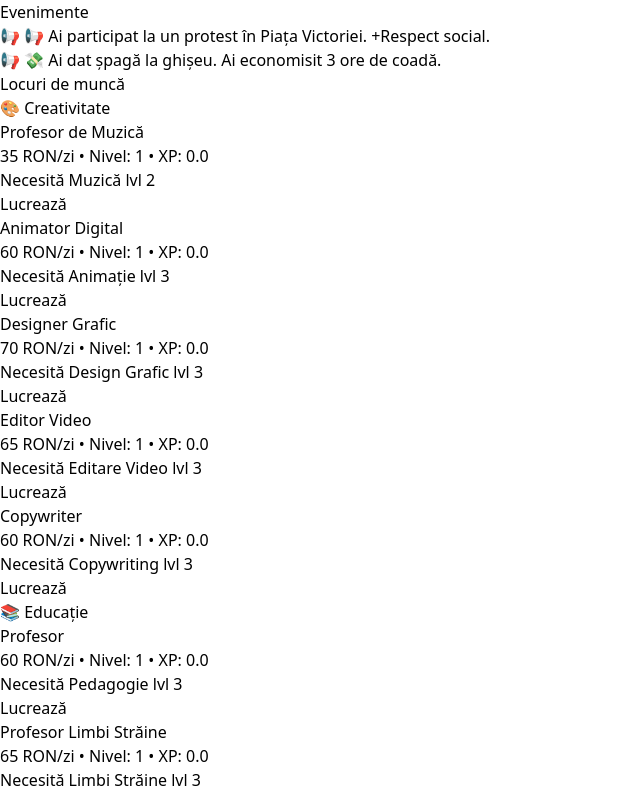
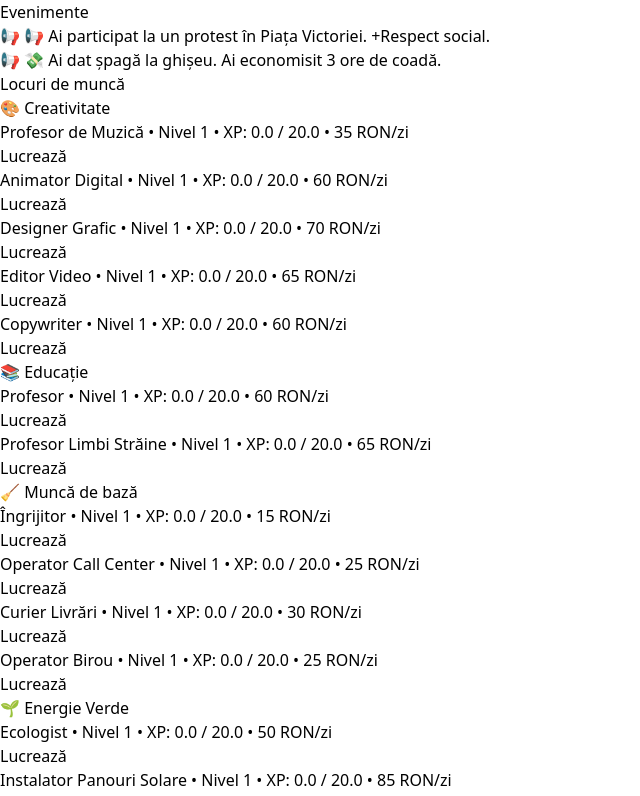
Before and after one commit to ovidiua2003/RomanianLife, a React (Vite) app: page / in a window 1280 px wide. Shown: the part 1584-2380 px from the top of the page, without its empty margins (0-640 px from the left). Built offline with nearby package versions, Linux system fonts and the light colour scheme; the HTML template or start-up script is replaced by a standard one.

Commit message:
style and progression changes

```diff
--- a/src/components/JobList.tsx
+++ b/src/components/JobList.tsx
@@ -1,6 +1,7 @@
 import React from 'react'
 import { useGameStore } from '../store/useGameStore'
 import { categoryMeta } from '../data/categories'
+import { getLevelFromXP, getXPForLevel } from '../util/xp'
 
 const JobList: React.FC = () => {
   const jobs = useGameStore(state => state.jobs)
@@ -21,38 +22,42 @@ const JobList: React.FC = () => {
           <h3 className="text-md font-bold mb-1">
             {categoryMeta[category]?.icon || '💼'} {categoryMeta[category]?.label || category}
           </h3>
-          <ul className="text-sm space-y-2">
+          <ul className="text-sm space-y-1">
             {jobs.map(job => {
-              const jobProgress = (job.xp % 10) * 10
+              const level = getLevelFromXP(job.xp)
+              const currentLevelXP = getXPForLevel(level)
+              const nextLevelXP = getXPForLevel(level + 1)
+              const progress = ((job.xp - currentLevelXP) / (nextLevelXP - currentLevelXP)) * 100
 
               return (
-                <li key={job.id} className={`p-2 rounded ${!job.isUnlocked ? 'opacity-50' : ''}`}>
-                  <div className="flex justify-between items-center">
-                    <div>
-                      <p className="font-medium">{job.name}</p>
-                      <p className="text-xs text-gray-500">
-                        {job.income.toFixed(0)} RON/zi • Nivel: {job.level} • XP: {job.xp.toFixed(1)}<br />
-                        Necesită {skills.find(s => s.id === job.requiredSkill)?.name || job.requiredSkill} lvl {job.requiredLevel}
-                      </p>
+                <li
+                  key={job.id}
+                  className={`relative h-8 rounded overflow-hidden text-xs text-white ${
+                    !job.isUnlocked ? 'opacity-50' : ''
+                  }`}
+                >
+                  <div className="absolute top-0 left-0 h-full w-full bg-gray-200" />
+                  {/* Progress bar background */}
+                  <div
+                    className="absolute top-0 left-0 h-full bg-blue-500 transition-[width] duration-500 ease-in"
+                    style={{ width: `${progress}%` }}
+                  />
+
+                  {/* Foreground content */}
+                  <div className="relative z-10 px-2 h-full flex items-center justify-between">
+                    <div className="truncate text-gray-800">
+                      <span className="font-medium">{job.name}</span> • Nivel {job.level} • XP: {job.xp.toFixed(1)} / {nextLevelXP.toFixed(1)} • {job.income.toFixed(0)} RON/zi
                     </div>
                     <button
-                      className={`px-2 py-1 rounded text-xs ${
-                        job.isWorking ? 'bg-gray-400' : 'bg-blue-500 hover:bg-blue-600'
-                      } text-white`}
+                      className={`ml-2 px-2 py-0.5 rounded text-xs ${
+                        job.isWorking ? 'bg-gray-300 text-black' : 'bg-white text-blue-600'
+                      }`}
                       onClick={() => job.isUnlocked && queueJob(job.id)}
                       disabled={!job.isUnlocked}
                     >
                       {job.isWorking ? 'Activ' : 'Lucrează'}
                     </button>
                   </div>
-                  {job.isWorking && (
-                    <div className="w-full bg-gray-200 h-2 mt-1 rounded">
-                      <div
-                        className="bg-blue-500 h-2 rounded transition-all duration-300"
-                        style={{ width: `${jobProgress}%` }}
-                      />
-                    </div>
-                  )}
                 </li>
               )}
             )}
--- a/src/components/SkillList.tsx
+++ b/src/components/SkillList.tsx
@@ -1,6 +1,7 @@
 import React from 'react'
 import { useGameStore } from '../store/useGameStore'
 import { categoryMeta } from '../data/categories'
+import { getLevelFromXP, getXPForLevel } from '../util/xp'
 
 const SkillList: React.FC = () => {
   const skills = useGameStore(state => state.skills)
@@ -20,36 +21,37 @@ const SkillList: React.FC = () => {
           <h3 className="text-md font-bold mb-1">
             {categoryMeta[category]?.icon || '💼'} {categoryMeta[category]?.label || category}
           </h3>
-          <ul className="text-sm space-y-2">
+          <ul className="text-sm space-y-1">
             {skills.map(skill => {
-              const progress = (skill.xp % 10) * 10
+              const level = getLevelFromXP(skill.xp)
+              const currentLevelXP = getXPForLevel(level)
+              const nextLevelXP = getXPForLevel(level + 1)
+              const progress = ((skill.xp - currentLevelXP) / (nextLevelXP - currentLevelXP)) * 100
+
               return (
-                <li key={skill.id} className={`p-2 rounded ${!skill.isUnlocked ? 'opacity-50' : ''}`}>
-                  <div className="flex justify-between items-center">
-                    <div>
-                      <p className="font-medium">{skill.name}</p>
-                      <p className="text-xs text-gray-500">
-                        Nivel: {skill.level} | XP: {skill.xp.toFixed(1)}
-                      </p>
-                    </div>
+                <li key={skill.id} className="relative h-8 rounded overflow-hidden text-xs text-white">
+                  <div className="absolute top-0 left-0 h-full w-full bg-gray-200" />
+                  <div
+                    className="absolute top-0 left-0 h-full bg-green-600 ttransition-[width] duration-500 ease-in"
+                    style={{
+                      width: `${progress}%`,
+                      opacity: skill.isUnlocked ? 1 : 0.4
+                    }}
+                  />
+                  <div className="relative z-10 px-2 h-full flex items-center justify-between">
+                    <span className="truncate text-gray-800">
+                      {skill.name} • Nivel {skill.level} • XP: {skill.xp.toFixed(1)} / {nextLevelXP.toFixed(1)}
+                    </span>
                     <button
-                      className={`px-2 py-1 rounded text-xs ${
-                        skill.isTraining ? 'bg-gray-400' : 'bg-green-600 hover:bg-green-700'
-                      } text-white`}
                       onClick={() => skill.isUnlocked && queueSkill(skill.id)}
                       disabled={!skill.isUnlocked}
+                      className={`ml-2 px-2 py-0.5 rounded text-xs ${
+                        skill.isTraining ? 'bg-gray-300 text-black' : 'bg-white text-green-700'
+                      }`}
                     >
-                      {skill.isTraining ? 'Se învață...' : 'Învață'}
+                      {skill.isTraining ? 'Activ' : 'Învață'}
                     </button>
                   </div>
-                  {skill.isTraining && (
-                    <div className="w-full bg-gray-200 h-2 mt-1 rounded">
-                      <div
-                        className="bg-green-500 h-2 rounded transition-all duration-300"
-                        style={{ width: `${progress}%` }}
-                      />
-                    </div>
-                  )}
                 </li>
               )
             })}
--- a/src/store/useGameStore.ts
+++ b/src/store/useGameStore.ts
@@ -3,6 +3,7 @@ import { jobsData } from '../data/jobs'
 import { skillsData } from '../data/skills'
 import { events } from '../data/events'
 import { shopItems } from '../data/shop'
+import { getXPForLevel } from '../util/xp'
 
 const STORAGE_KEY = 'progress-romania-save'
 
@@ -150,9 +151,13 @@ export const useGameStore = create<GameState>((set, get) => {
           const skillMultiplier = 1 + (skillLevel - 1) * 0.5
 
           const newXP = job.xp + job.xpPerSecond * xpBoost * skillMultiplier
-          const newLevel = Math.floor(newXP / 10) + 1
+          let level = job.level
+          while (newXP >= getXPForLevel(level)) {
+            level += 1
+          }
+          const newLevel = level;
           const incomeBoost = 1 + (newLevel - 1) * 0.05
-          const jobIncome = (job.income / 10) * incomeBoost
+          const jobIncome = job.income * incomeBoost
           income += jobIncome
 
           money += income - expenses
@@ -169,8 +174,11 @@ export const useGameStore = create<GameState>((set, get) => {
       skills = skills.map(skill => {
         if (skill.isTraining && skill.isUnlocked) {
           const newXP = skill.xp + skill.xpPerSecond * xpBoost
-          const newLevel = Math.floor(newXP / 10) + 1
-          return { ...skill, xp: newXP, level: newLevel }
+          let level = skill.level
+          while (newXP >= getXPForLevel(level)) {
+            level += 1
+          }
+          return { ...skill, xp: newXP, level: level }
         }
         return skill
       })
--- /dev/null
+++ b/src/util/xp.ts
@@ -0,0 +1,12 @@
+export function getXPForLevel(level: number): number {
+  // Quadratic curve: XP = 5 * level²
+  return 5 * level * level
+}
+
+export function getLevelFromXP(xp: number): number {
+  let level = 1
+  while (xp >= getXPForLevel(level + 1)) {
+    level += 1
+  }
+  return level
+}
```
